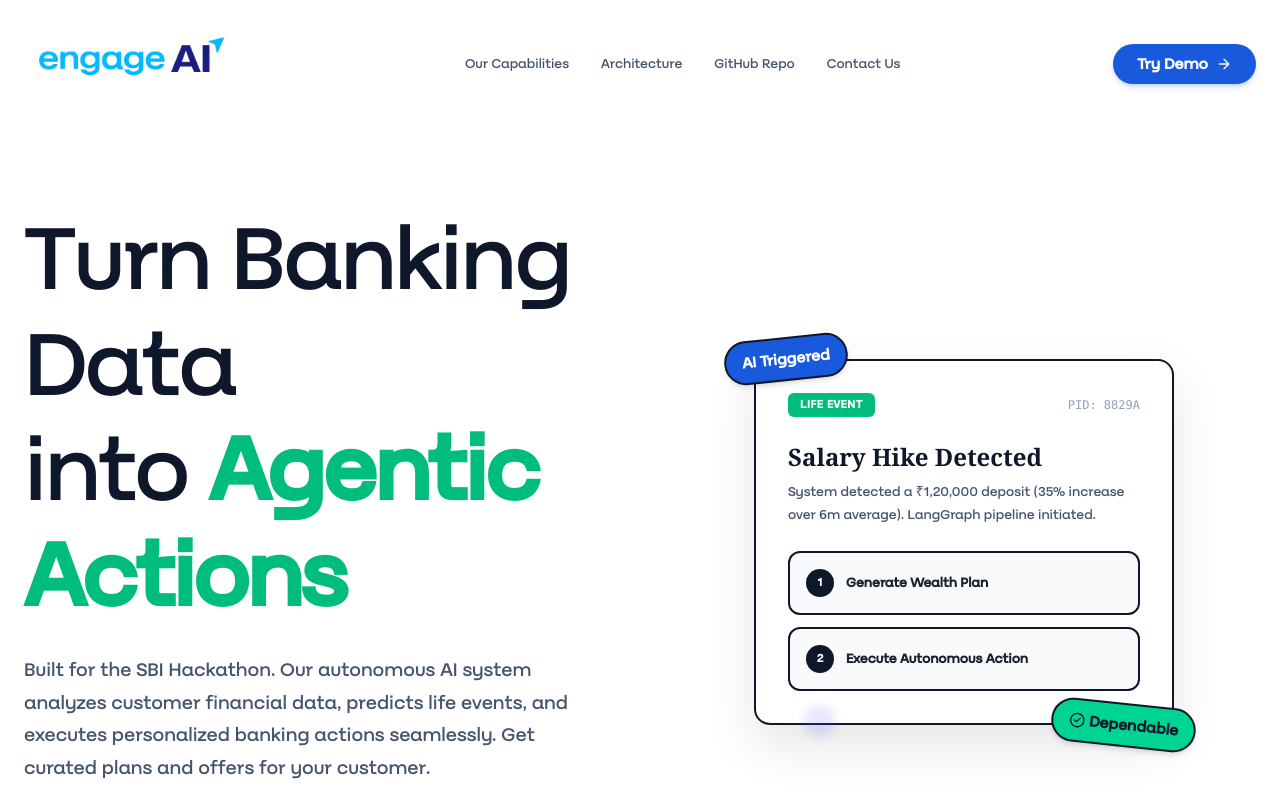
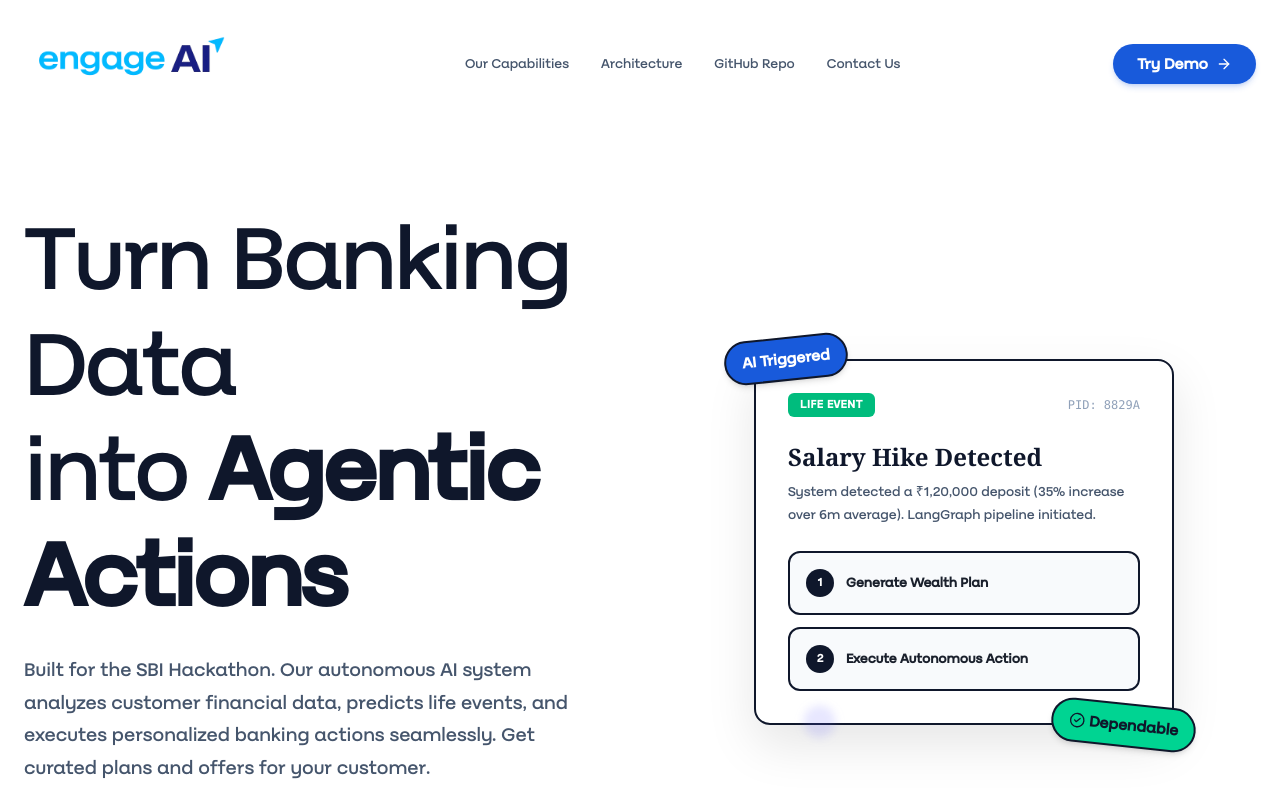
Before and after one commit to aaravgupta0202/engageAI, a React (Vite) app in the folder frontend/: page / in a window 1280 px wide. Shown: the top 800 px of the page. Built offline with nearby package versions, Linux system fonts and the light colour scheme.

Commit message:
Fix contrast on Return to Chat button in Action Center

```diff
--- a/frontend/src/pages/Landing.tsx
+++ b/frontend/src/pages/Landing.tsx
@@ -27,7 +27,7 @@
           <div className="max-w-3xl">
             <h1 className="text-5xl sm:text-6xl md:text-8xl font-medium tracking-tight text-slate-900 mb-4 md:mb-6 leading-[1.1]">
               Turn Banking Data<br />
-              into <span className="text-emerald-500 font-semibold">Agentic Actions</span>
+              into <span className="text-sbi-blue-500 font-semibold">Agentic Actions</span>
             </h1>
             <p className="text-lg md:text-xl text-slate-600 mb-8 md:mb-10 max-w-xl leading-relaxed">
               Built for the SBI Hackathon. Our autonomous AI system analyzes customer financial data, predicts life events, and executes personalized banking actions seamlessly. Get curated plans and offers for your customer.
```
